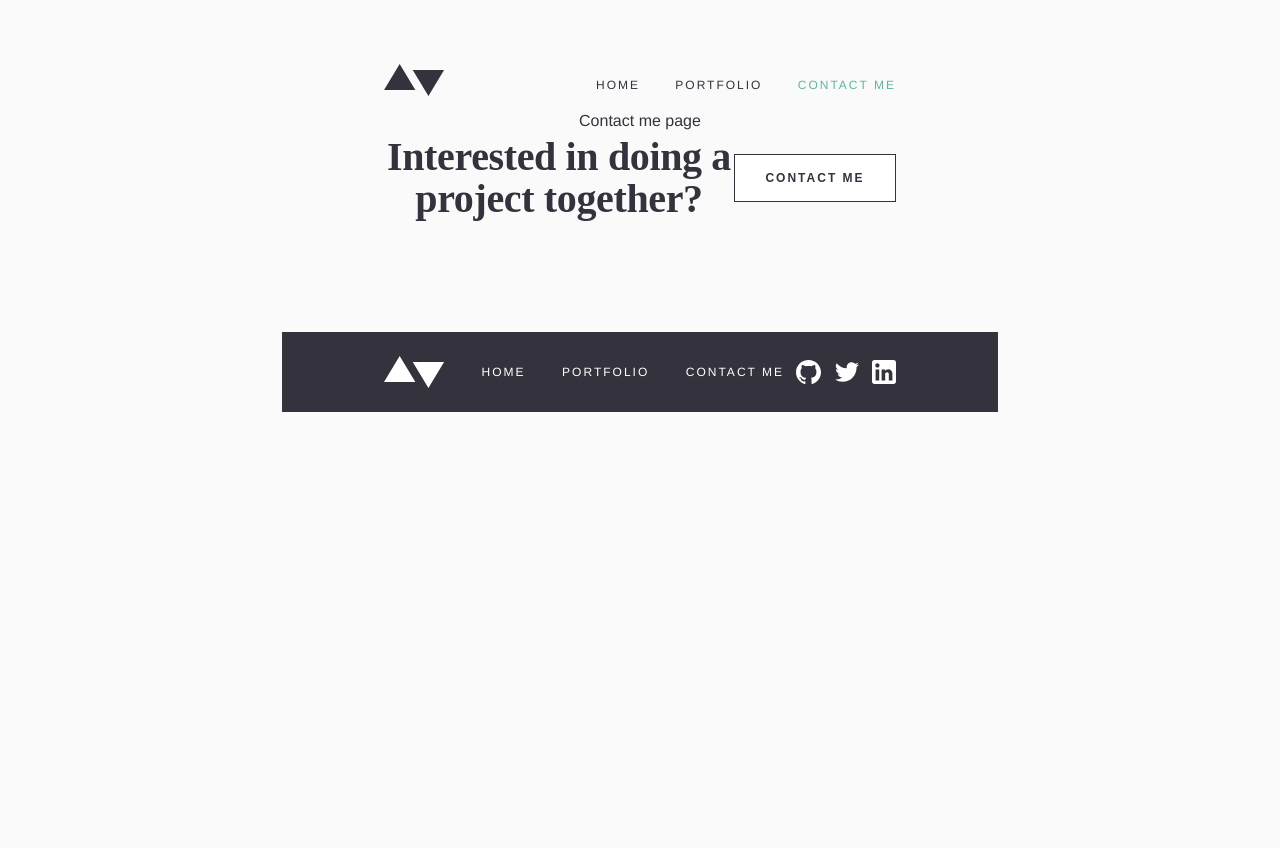
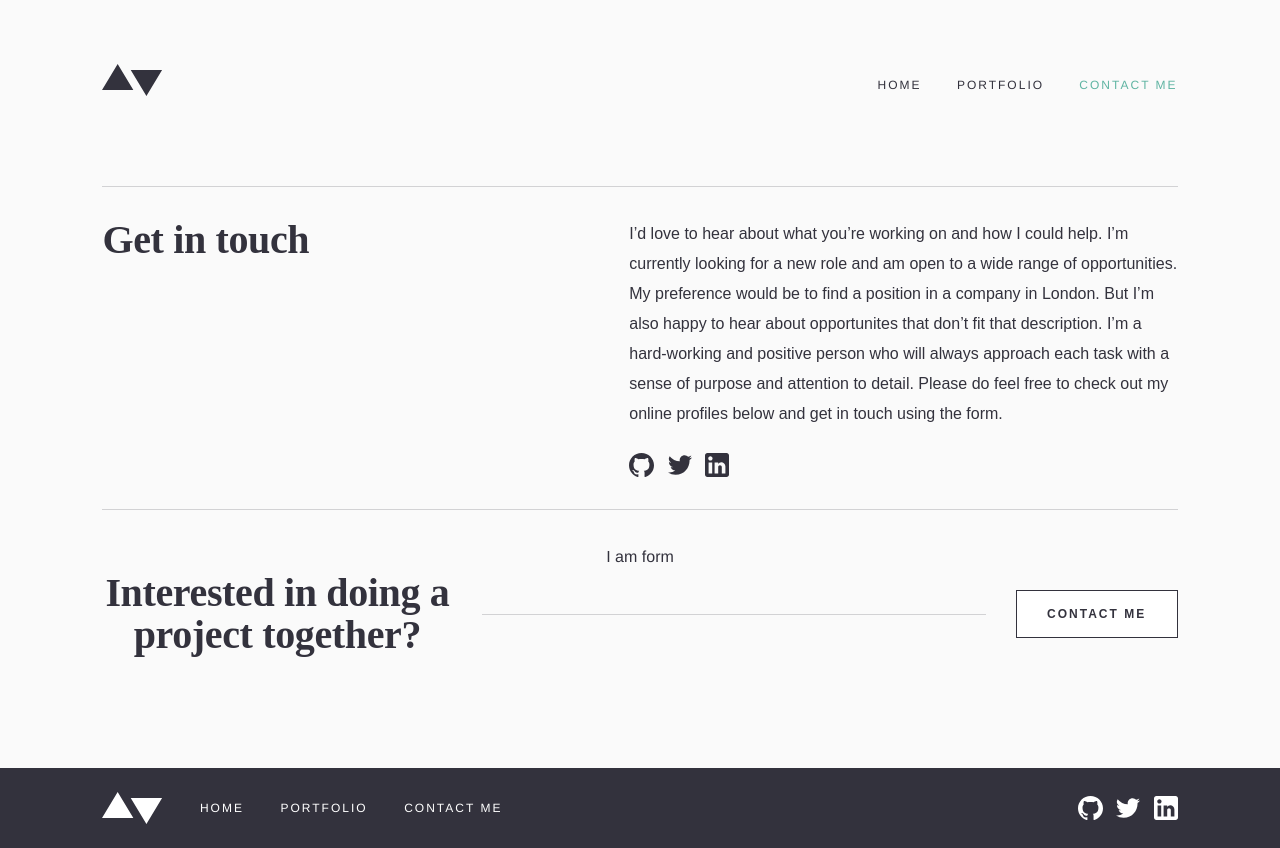
Before and after one commit to lukasviliams/portfolio, a Vue app: page /contact in a window 1280 px wide. Before the commit the page ends 800 px from the top, so only its background shows below. Built offline with nearby package versions, Linux system fonts and the light colour scheme.

Commit message:
contact content added

```diff
--- /dev/null
+++ b/src/components/Contact-content.vue
@@ -0,0 +1,117 @@
+<template>
+  <div class="contct_content-parrent">
+    <div class="line" />
+    <div class="content_container">
+      <div class="content_container-header">
+        <p class="font-h2">
+          Get in touch
+        </p>
+      </div>
+      <div class="content_container-bodytext">
+        <p class="font-body1">
+          I’d love to hear about what you’re working on and how I could help.
+          I’m currently looking for a new role and am open to a wide range of opportunities.
+          My preference would be to find a position in a company in London. But I’m also happy to hear about opportunites that don’t fit that description.
+          I’m a hard-working and positive person who will always approach each task with a sense of purpose and attention to detail.
+          Please do feel free to check out my online profiles below and get in touch using the form.
+        </p>
+        <div class="media_container">
+          <svg
+            xmlns="http://www.w3.org/2000/svg"
+            width="25"
+            height="24"
+            class="media_icon-github"
+          ><path
+            fill="#33323D"
+            d="M12.5 0C5.594 0 0 5.51 0 12.305c0 5.437 3.581 10.048 8.547 11.674.625.116.854-.265.854-.592 0-.292-.01-1.066-.016-2.092-3.477.742-4.21-1.65-4.21-1.65-.569-1.42-1.39-1.8-1.39-1.8-1.133-.764.087-.748.087-.748 1.255.086 1.914 1.268 1.914 1.268 1.115 1.881 2.927 1.338 3.641 1.024.113-.797.434-1.338.792-1.646-2.776-.308-5.694-1.366-5.694-6.08 0-1.343.484-2.44 1.286-3.302-.14-.31-.562-1.562.11-3.256 0 0 1.047-.33 3.437 1.261 1-.273 2.063-.409 3.125-.415 1.063.006 2.125.142 3.125.415 2.375-1.591 3.422-1.261 3.422-1.261.672 1.694.25 2.945.125 3.256.797.861 1.281 1.959 1.281 3.302 0 4.727-2.921 5.767-5.703 6.07.438.369.844 1.123.844 2.276 0 1.647-.016 2.97-.016 3.37 0 .322.22.707.86.584 5-1.615 8.579-6.23 8.579-11.658C25 5.509 19.403 0 12.5 0z"
+          /></svg>
+          <svg
+            xmlns="http://www.w3.org/2000/svg"
+            width="24"
+            height="20"
+            class="media_icon-twitter"
+          ><path
+            fill="#33323D"
+            d="M24 2.557a9.83 9.83 0 01-2.828.775A4.932 4.932 0 0023.337.608a9.864 9.864 0 01-3.127 1.195A4.916 4.916 0 0016.616.248c-3.179 0-5.515 2.966-4.797 6.045A13.978 13.978 0 011.671 1.149a4.93 4.93 0 001.523 6.574 4.903 4.903 0 01-2.229-.616c-.054 2.281 1.581 4.415 3.949 4.89a4.935 4.935 0 01-2.224.084 4.928 4.928 0 004.6 3.419A9.9 9.9 0 010 17.54a13.94 13.94 0 007.548 2.212c9.142 0 14.307-7.721 13.995-14.646A10.025 10.025 0 0024 2.557z"
+          /></svg>
+          <svg
+            xmlns="http://www.w3.org/2000/svg"
+            width="24"
+            height="24"
+            class="media_icon-linkedin"
+          ><path
+            fill="#33323D"
+            d="M21.6 0H2.4C1.08 0 0 1.08 0 2.4v19.2C0 22.92 1.08 24 2.4 24h19.2c1.32 0 2.4-1.08 2.4-2.4V2.4C24 1.08 22.92 0 21.6 0zM7.2 20.4H3.6V9.6h3.6v10.8zM5.4 7.56c-1.2 0-2.16-.96-2.16-2.16 0-1.2.96-2.16 2.16-2.16 1.2 0 2.16.96 2.16 2.16 0 1.2-.96 2.16-2.16 2.16zm15 12.84h-3.6v-6.36c0-.96-.84-1.8-1.8-1.8-.96 0-1.8.84-1.8 1.8v6.36H9.6V9.6h3.6v1.44c.6-.96 1.92-1.68 3-1.68 2.28 0 4.2 1.92 4.2 4.2v6.84z"
+          /></svg>
+        </div>
+      </div>
+    </div>
+    <div class="line" />
+  </div>
+</template>
+
+<script>
+export default {
+
+}
+</script>
+
+<style scoped>
+.contct_content-parrent {
+    display: flex;
+    flex-direction: column;
+    justify-content: center;
+    align-items: center;
+    margin-top: 10vh;
+    margin-bottom: 4vh;
+}
+.content_container {
+    display: flex;
+    justify-content: space-between;
+    align-items: flex-start;
+
+    margin: 4vh 8vw 4vh 8vw;
+}
+.content_container-header {
+    width: 49%;
+    display: flex;
+    justify-content: flex-start;
+}
+.content_container-bodytext {
+    width: 51%;
+    display: flex;
+    flex-direction: column;
+    justify-content: flex-start;
+    align-items: flex-start;
+}
+.font-body1{
+    text-align: left;
+    margin-bottom: 3vh;
+}
+.media_container{
+    width: 10rem;
+    display: flex;
+    justify-content: space-between;
+    align-items: center;
+}
+.media_icon-github,
+.media_icon-linkedin,
+.media_icon-twitter
+{
+    cursor: pointer;
+}
+.media_icon-github :hover {
+    fill: #d0d7de;
+}
+.media_icon-twitter :hover {
+    fill: #1DA1F2;
+}
+.media_icon-linkedin :hover{
+    fill: #2867B2;
+}
+.line{
+  width: 84%;
+  height: 1px;
+  background-color: rgba(51,50,61, .2);
+}
+</style>
--- /dev/null
+++ b/src/components/Contact-form.vue
@@ -0,0 +1,15 @@
+<template>
+  <div class="contact_form_parrent">
+    <p>I am form</p>
+  </div>
+</template>
+
+<script>
+export default {
+
+}
+</script>
+
+<style>
+
+</style>
--- a/src/views/Contact.vue
+++ b/src/views/Contact.vue
@@ -1,16 +1,19 @@
 <template>
   <div class="contact_page">
-    <p>Contact me page</p>
+    <contact-content />
+    <contact-form />
     <footer-contact />
     <footer-component />
   </div>
 </template>
 
 <script>
+import ContactContent from '../components/Contact-content.vue'
+import ContactForm from '../components/Contact-form.vue'
 import FooterComponent from '../components/Footer-component.vue'
 import FooterContact from '../components/Footer-contact.vue'
 export default {
-  components: { FooterComponent, FooterContact },
+  components: { FooterComponent, FooterContact, ContactContent, ContactForm },
 
 }
 </script>
```
